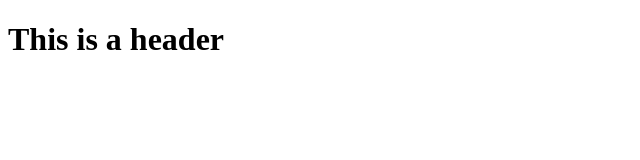
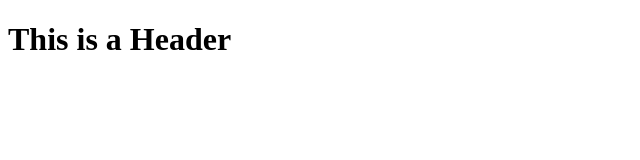
Before and after one commit to KCKerrDev/GitTest, a plain HTML site: page Index.html in a window 1280 px wide. Shown: the full height of the page, 0-640 px from the left. Drawn offline with Linux system fonts and the light colour scheme.

Commit message:
Update Index.html

```diff
--- a/Index.html
+++ b/Index.html
@@ -5,6 +5,6 @@
     </head>
 
     <body>
-        <h1> This is a header </h1>
+        <h1> This is a Header </h1>
     </body>
 </html>
```
